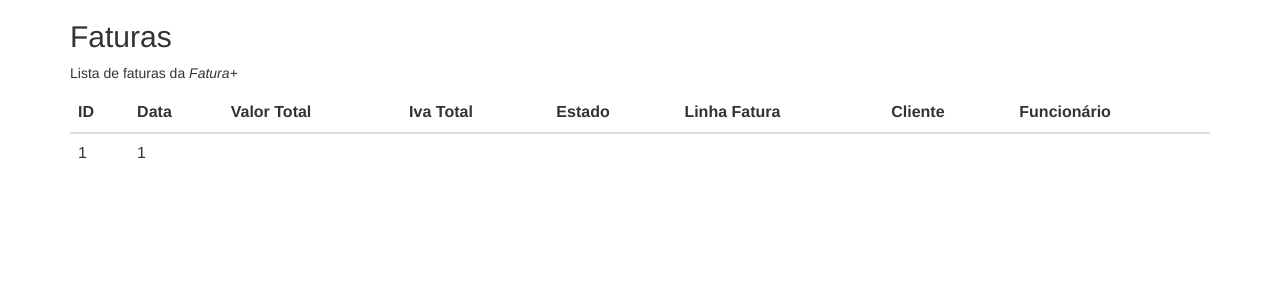
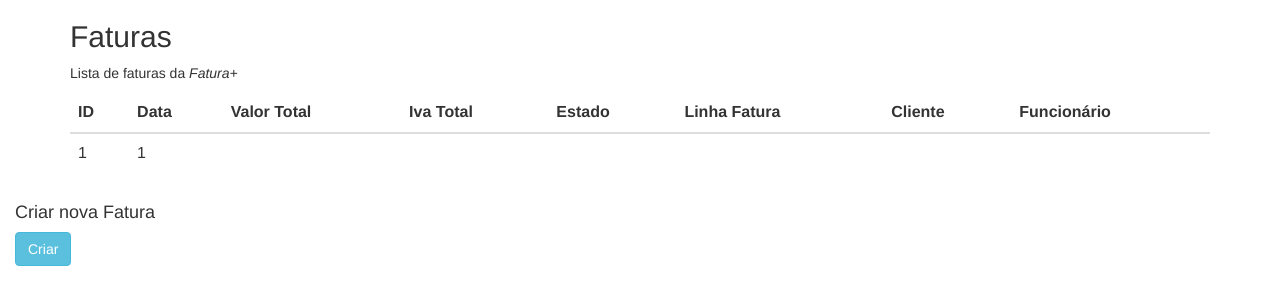
Before and after one commit to jasonmendes1/Fatura-, a PHP site: the page made by views/fatura/index.php in a window 1280 px wide. Shown: the top 305 px of the page. Run offline with PHP 8.4, Linux system fonts and the light colour scheme; the template is opened without the code that fills it: most values are stand-ins (such as "Sample title", 1, 10 or a date in 2020).

Commit message:
feat: fix nomes

```diff
--- a/views/empresa/edit.php
+++ b/views/empresa/edit.php
@@ -25,7 +25,7 @@
         <div class="col-sm-6">
             <h4>Create a new Product</h4>
             <p>
-                <a href="router.php?c=empresa&a=create" class="btn btn-info" role="button">New</a>
+                <a href="router.php?c=empresa&a=create" class="btn btn-info" role="button">Criar</a>
             </p>
         </div>
     </div>
--- a/views/fatura/index.php
+++ b/views/fatura/index.php
@@ -32,4 +32,10 @@
             </tbody>
         </table>
     </div>
+    <div class="col-sm-6">
+        <h4>Criar nova Fatura</h4>
+        <p>
+            <a href="router.php?c=book&a=create" class="btn btn-info" role="button">Criar</a>
+        </p>
+    </div>
 </body>
--- a/views/layouts/header.php
+++ b/views/layouts/header.php
@@ -60,6 +60,9 @@
                             <a class="nav-link" href="router.php?c=user&a=index">Users</a>
                         </li>
                         <li class="nav-item">
+                            <a class="nav-link" href="router.php?c=fatura&a=index">Faturas</a>
+                        </li>
+                        <li class="nav-item">
                             <a class="nav-link disabled">Disabled</a>
                         </li>
 
--- a/views/produto/edit.php
+++ b/views/produto/edit.php
@@ -30,7 +30,7 @@
         </form>
         </div>
         <div class="col-sm-6">
-            <h4>Create a new Product</h4>
+            <h4>Criar novo Produto</h4>
             <p>
                 <a href="router.php?c=produto&a=create" class="btn btn-info" role="button">New</a>
             </p>
```
